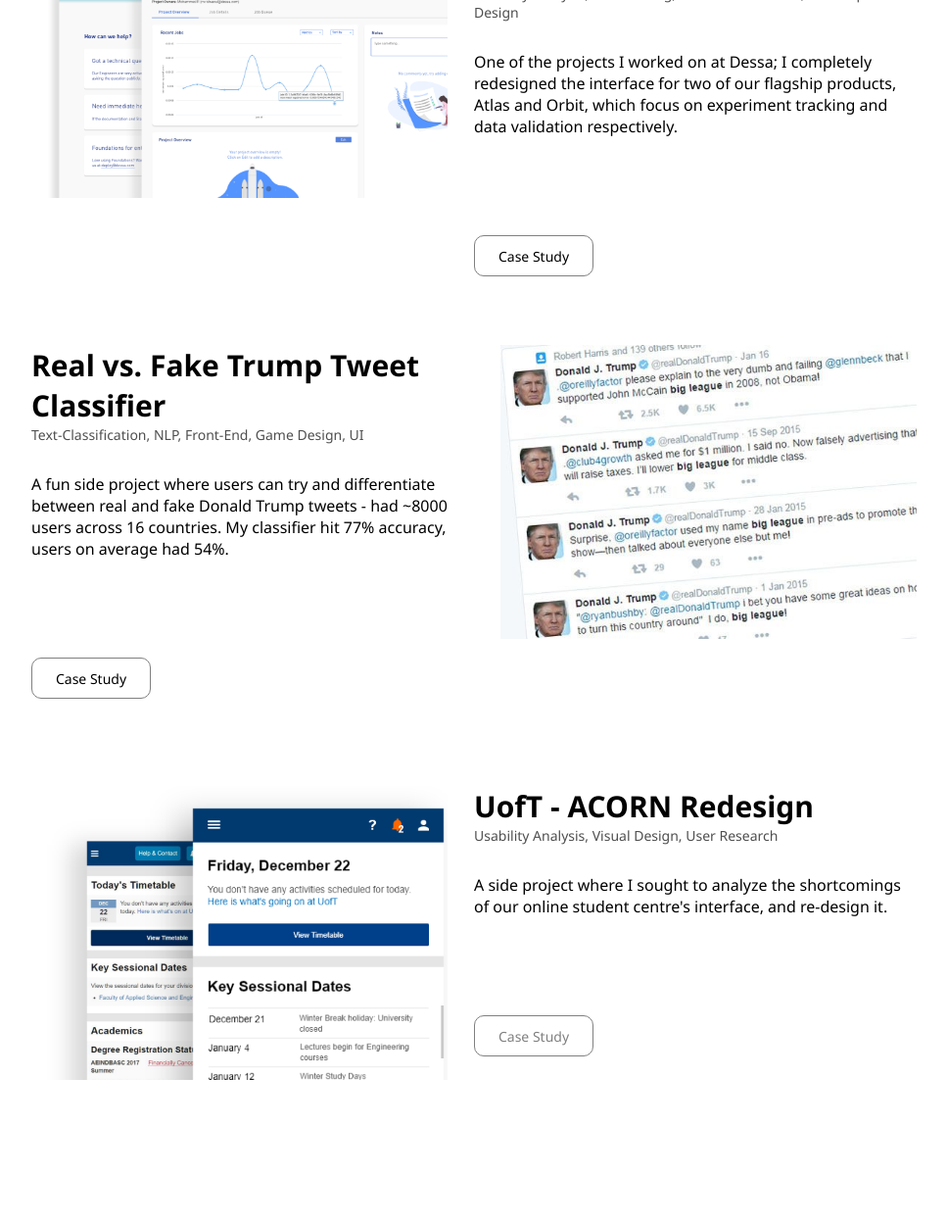
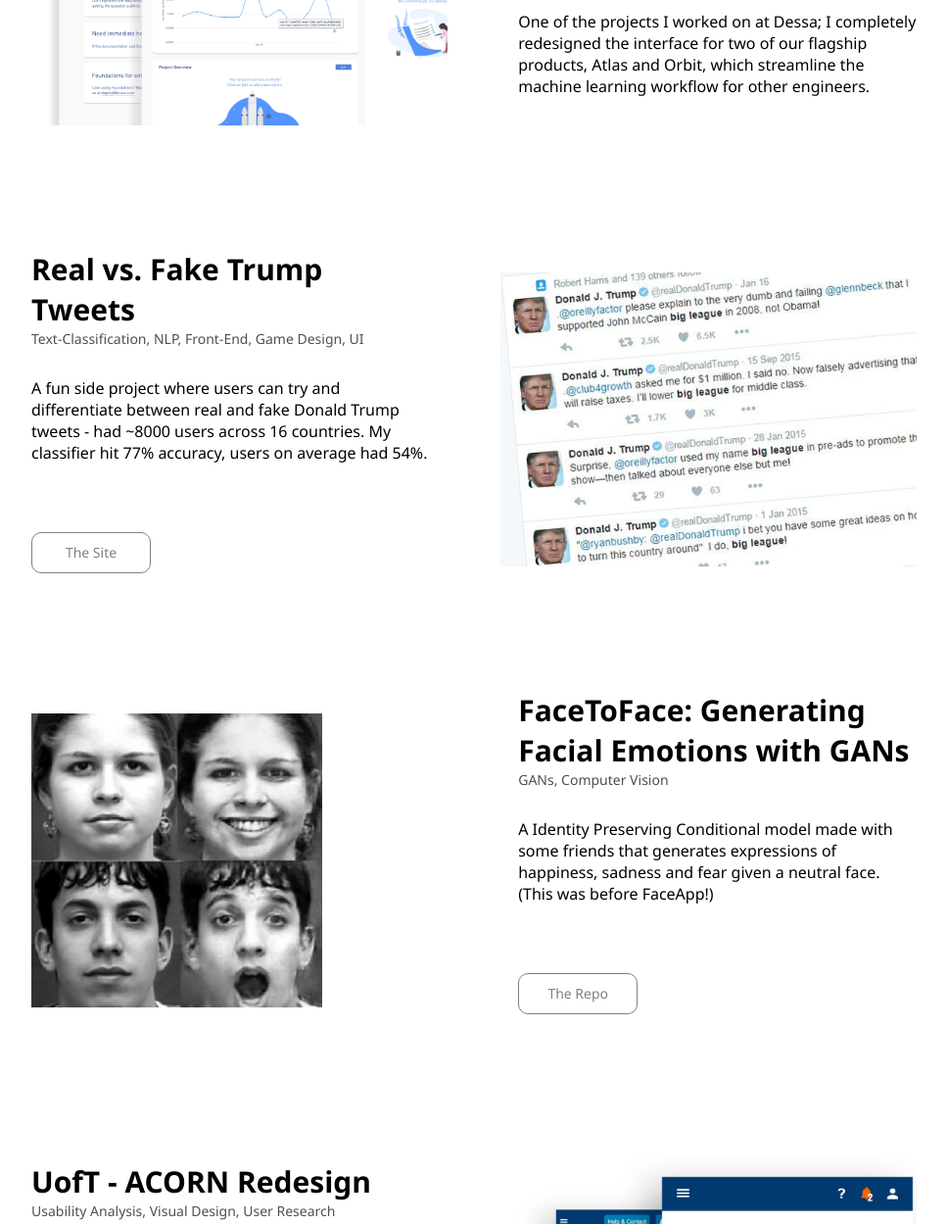
Before and after one commit to linglu66/portfolio, a plain HTML site: page index.html in a window 1280 px wide. Shown: the part 759-2008 px from the top of the page at 98% size, without its empty margins (156-1123 px from the left). Drawn offline with Linux system fonts and the light colour scheme.

Commit message:
added facetoface, updated descriptions

```diff
--- a/index.html
+++ b/index.html
@@ -22,8 +22,7 @@
 		<div id ="tagline" >
 			Hi, I'm Ling! I'm a third year Industrial engineering student studying at UofT, specializing in AI. <br><br>
 			I'm currently a Machine Learning Engineer at Dessa, designing products and making computers think <span class='emph'>extra</span> good. I'm passionate about using data to make fun designs and smart interfaces.
-			<br><br>
-			Some parts of this site are under construction! I'm always updating and adding new changes.
+
 		</div>
 
 		<!-- <div id ="divider">
@@ -36,11 +35,10 @@
 					<img class ="pic" src="pics/atlas_prev.png">
 				</div>
 				<div class ="text-block">
-					<div class ="title">Machine Learning Software GUI</div>
+					<div class ="title">Machine Learning Software UI</div>
 					<div class = "keywords">Usability Analysis, User Testing, Data Visualizations, User Experience Design</div>
 					<span class = 'proj_text'>
-					One of the projects I worked on at Dessa; I completely redesigned the interface for two of our flagship products, Atlas and Orbit, which focus on experiment tracking and data validation respectively.</span>
-					<div class ="button">Case Study</div>
+					One of the projects I worked on at Dessa; I completely redesigned the interface for two of our flagship products, Atlas and Orbit, which streamline the machine learning workflow for other engineers.</span>
 
 
 				</div>
@@ -49,10 +47,10 @@
 			<div class ="row">
 
 				<div class ="text-block">
-					<div class="title">Real vs. Fake Trump Tweet Classifier </div>
+					<div class="title">Real vs. Fake Trump Tweets </div>
 					<div class = "keywords">Text-Classification, NLP, Front-End, Game Design, UI</div>
 					A fun side project where users can try and differentiate between real and fake Donald Trump tweets - had ~8000 users across 16 countries. My classifier hit 77% accuracy, users on average had 54%.
-					<div class ="button">Case Study</div>
+					<a href="https://faketrump.ai"><div class ="button">The Site</div></a>
 
 
 
@@ -63,8 +61,21 @@
 			</div>
 			<div class ="row">
 				<div class ="frame">
-					<img class ="pic" src="pics/prev2@3x.png">
+					<img class ="pic" src="pics/facetoface.jpg">
 				</div>
+				<div class ="text-block">
+					<div class="title">FaceToFace: Generating Facial Emotions with GANs</div>
+					<div class = "keywords">GANs, Computer Vision</div>
+					A Identity Preserving Conditional model made with some friends that generates expressions of happiness, sadness and fear given a neutral face. (This was before FaceApp!)
+					<a href="https://github.com/linglu66/FaceToFace"><div class ="button">The Repo</div>
+										</a>
+
+
+				</div>
+
+			</div>
+			<div class ="row">
+
 				<div class ="text-block">
 					<div class ="title">UofT - ACORN Redesign</div>
 					<div class = "keywords">Usability Analysis, Visual Design, User Research</div>
@@ -73,10 +84,15 @@
 					</a>
 
 				</div>
+				<div class ="frame">
+					<img class ="pic" src="pics/prev2@3x.png">
+				</div>
 
 			</div>
 			<div class ="row">
-
+				<div class ="frame">
+					<img class ="pic" src="pics/croptop.jpg">
+				</div>
 				<div class ="text-block">
 					<div class="title">Seven - App Concept</div>
 					<div class = "keywords">Visual Design, User Research</div>
@@ -86,9 +102,7 @@
 
 
 				</div>
-				<div class ="frame">
-					<img class ="pic" src="pics/croptop.jpg">
-				</div>
+
 			</div>
 
 			<div id =  "divider"> Other Works </div>
--- a/style.css
+++ b/style.css
@@ -94,13 +94,15 @@
 
 }
 .text-block{
-	width: 50%;
+	width: 45%;
 	/*border: red solid 1px;*/
 
-	height: 100%;
+	height: auto;
 
 }
-
+.proj_text{
+	line-height: 12px;
+}
 .row:hover{
 	-webkit-transform: scale(1.05);
   transform: scale(1.05);
@@ -117,8 +119,8 @@
 	margin-bottom: 130px;
 	height: 300px;
 	justify-content: space-between;
-	align-items: top;
-
+	align-items: center;
+	flex-direction: row;
 	/*border:1px solid red;*/
 }
 
@@ -195,7 +197,7 @@
 	border:1px  solid  grey;
 	position: relative;
 	bottom: 0px;
-	margin-top: 100px;
+	margin-top: 70px;
 	align-content: center;
 	align-items: center;
 	justify-content: center;
```
Also changed, not shown: pics/facetoface.jpg (added).
